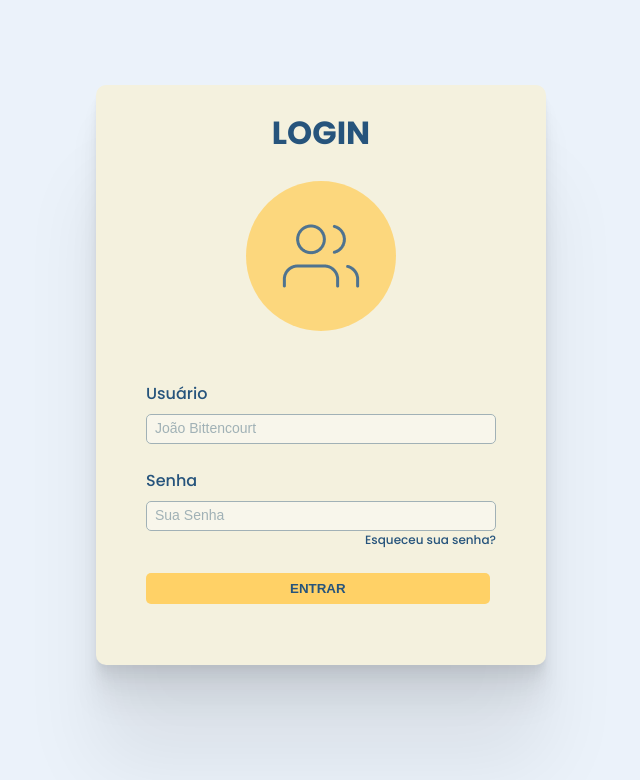
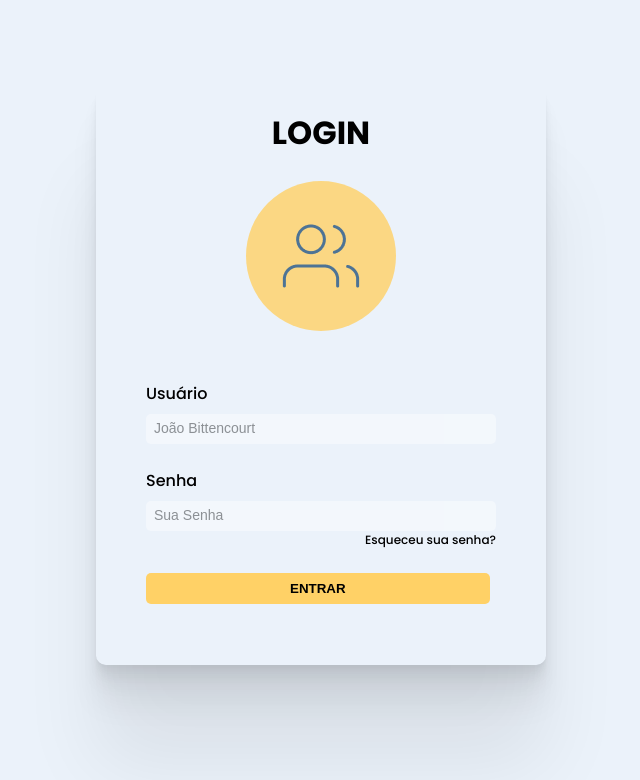
Before and after one commit to Joao-Estudante/login-dark-light, a plain HTML site: page src/index.html in a window 1280 px wide. Shown: the whole page, without its empty margins (319-959 px from the left). Drawn offline with Linux system fonts and the light colour scheme.

Commit message:
mudadas as variaveis de cor

```diff
--- a/src/styles/otario.css
+++ b/src/styles/otario.css
@@ -1,10 +1,10 @@
 @import url('https://fonts.googleapis.com/css2?family=Poppins:ital,wght@0,400;0,500;0,600;0,700;1,400;1,500;1,600;1,700&display=swap');
 
 :root {
-    --amarelo: #FFD166;
-    --azul-escuro: #26547C;
-    --bege: #F4F1DE;
-    --branco: #EBF2FA;
+    --accent-color: #FFD166;
+    --text-color: #26547C;
+    --secondary-color: #F4F1DE;
+    --bg-color: #EBF2FA;
 }
 
 *, *::after, *::before {
@@ -16,7 +16,7 @@
 
 
 html {
-    background-color: var(--amarelo);
+    background-color: var(--accent-color);
     font-size: 62.5%;
     font-family: 'Poppins', sans-serif;
 }
@@ -32,5 +32,5 @@ html {
 h1 {
     font-size: 3.2rem;
     font-weight: 700;
-    color: var(--azul-escuro);
+    color: var(--dark-color);
 }
--- a/src/styles/style.css
+++ b/src/styles/style.css
@@ -1,10 +1,10 @@
 @import url('https://fonts.googleapis.com/css2?family=Poppins:ital,wght@0,400;0,500;0,600;0,700;1,400;1,500;1,600;1,700&display=swap');
 
 :root {
-    --amarelo: #FFD166;
-    --azul-escuro: #26547C;
-    --bege: #F4F1DE;
-    --branco: #EBF2FA;
+    --accent-color: #FFD166;
+    --text-color: #26547C;
+    --secondary-color: #F4F1DE;
+    --bg-color: #EBF2FA;
 }
 
 *, *::after, *::before {
@@ -16,14 +16,14 @@
 
 
 html {
-    background-color: var(--branco);
+    background-color: var(--bg-color);
     font-size: 62.5%;
     font-family: 'Poppins', sans-serif;
 }
 
 main {
     font-size: 1.6rem;
-    color: var(--azul-escuro);
+    color: var(--dark-color);
     size: 100%;
     height: 75rem;
 
@@ -102,9 +102,9 @@ form {
 
     font-size: 1.2rem;
 
-    border: .1rem solid var(--azul-escuro);
+    border: .1rem solid var(--dark-color);
     border-radius: 5px;
-    color: var(--azul-escuro);
+    color: var(--dark-color);
 
     padding: .8rem;
     margin-top: .8rem;
@@ -114,7 +114,7 @@ form {
 }
 
 .form-field input::placeholder {
-    color: var(--azul-escuro);
+    color: var(--dark-color);
     font-size: 1.4rem;
     font-weight: 500;
 }
@@ -138,7 +138,7 @@ form {
 
 #pw-forget a, #pw-forget:visited {
     text-decoration: none;
-    color: var(--azul-escuro);
+    color: var(--dark-color);
 
 }
 
@@ -148,8 +148,8 @@ form button {
     border: none;
     border-radius: 5px;
 
-    background-color: var(--amarelo);
-    color: var(--azul-escuro);
+    background-color: var(--accent-color);
+    color: var(--dark-color);
     font-weight: 700;
 }
 
```
